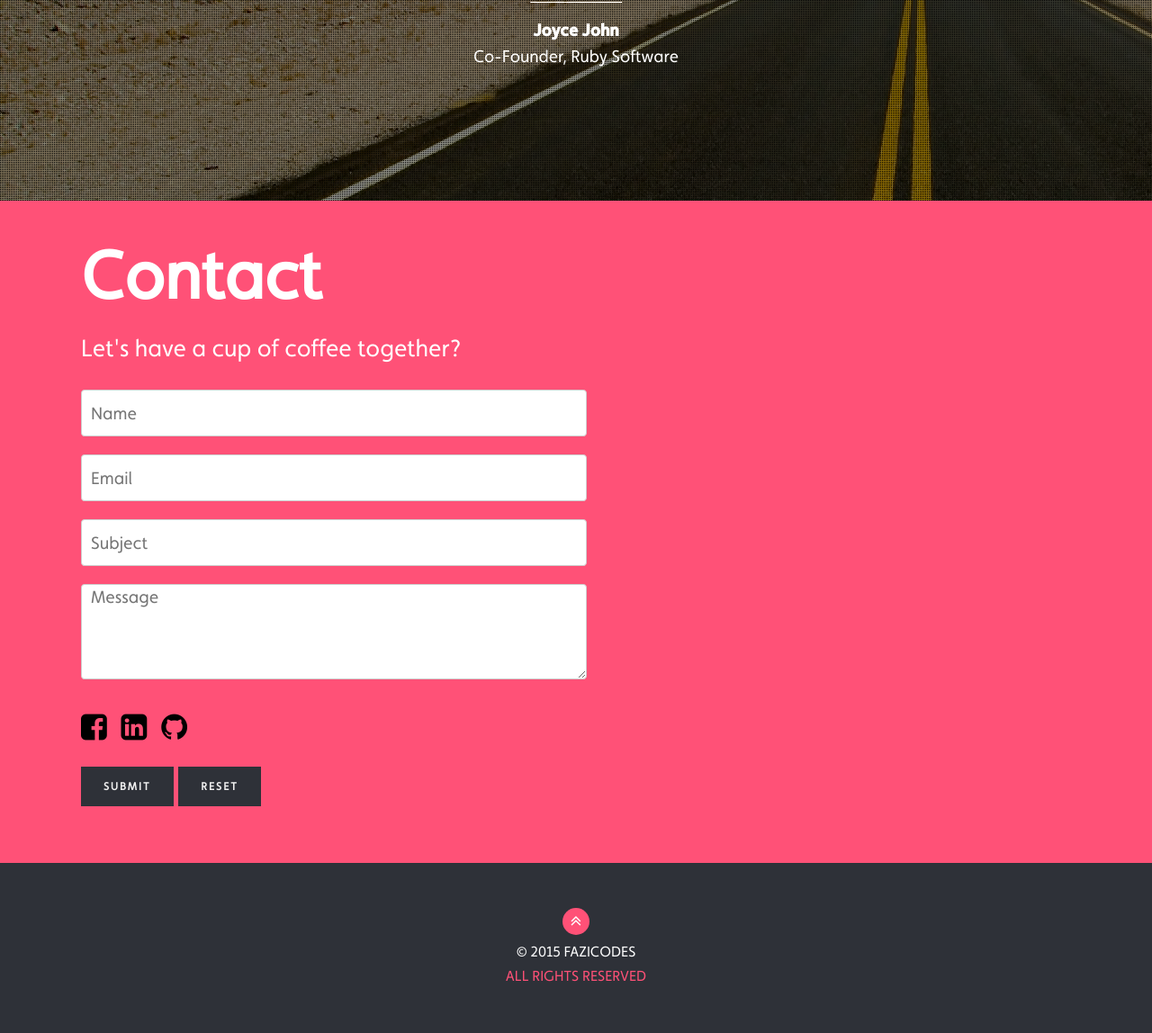
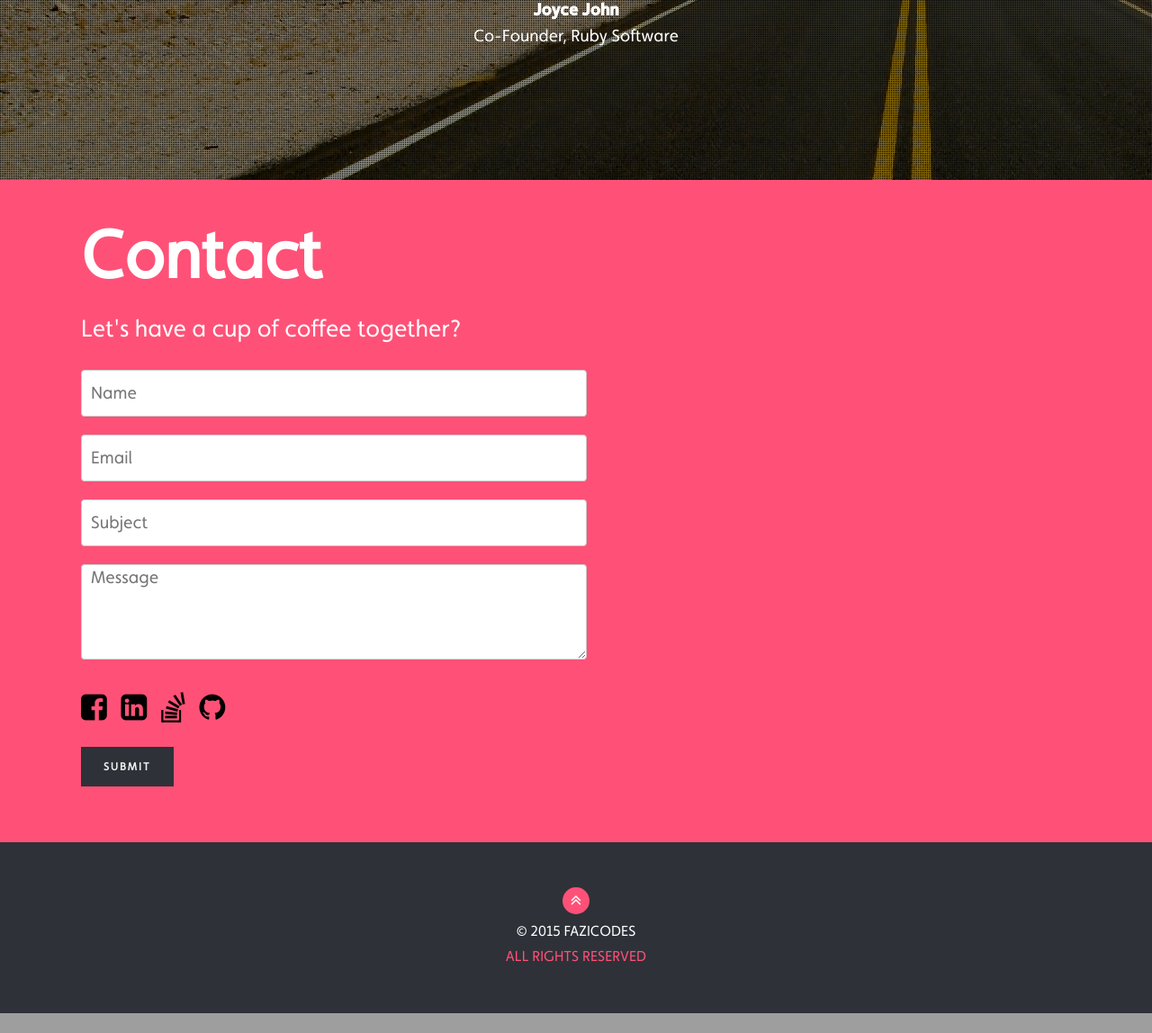
Before and after one commit to fazilabdulkadher/fazicodes, a PHP site: page / in a window 1280 px wide. Shown: the part 3507-4655 px from the top of the page at 90% size. After the commit the page ends 4633 px from the top, so only its background shows below. Run offline with PHP 8.4, Linux system fonts and the light colour scheme.

Commit message:
adding final desktop version

```diff
--- a/css/max-767px.css
+++ b/css/max-767px.css
@@ -1,6 +1,14 @@
 @charset "utf-8";
 /* Style from 767px */
 @media screen and (max-width:767px){
+.validation{
+    right: 10px;
+	top: 6px;
+	}
+.txt-tab-cntr{
+	text-align: center;}
+.txt-tab-cntr .col8{
+	width:100%;}
 .skill > ul{
 	width:260px;
 	margin:auto 0;}
@@ -146,7 +154,7 @@ label[for="nav-trigger"]{
 	background-color:#FFFFFF;}
 	.my-self{
 	background-color:transparent;
-	background: url(../images/good-qlty.png) top center;
+	background: url(../images/FAZIL_col.png) top center;
     z-index: 1!important;
     width: 100%;
     height: 100%;
--- a/css/style.css
+++ b/css/style.css
@@ -1,5 +1,31 @@
 @charset "utf-8";
 /* Styles */
+#smbtbtn{
+	-webkit-transition: all 400ms ease-out;
+		transition: all 400ms ease-out;
+	padding: 15px 25px;
+    background-color: #2E3138;
+    color: #f0f0f0;
+    cursor: pointer;
+    font-size: 12px;
+    letter-spacing: 2px;
+    font-weight: 700;
+    text-transform: uppercase;
+    text-align: center;
+    display: inline-block;
+    overflow: hidden;
+    border-radius: 0px;
+    border: 0px none;}
+#smbtbtn:hover{
+	background-color: rgba(0,0,0,1.00);
+	}
+
+.cont-mgs {
+	font-size: .8em;
+    padding: 20px 0;
+    margin-top: -50px;
+    margin-bottom: 40px;}
+
 .validation{
 	background-color:rgba(223,18,22,1.00);
 	padding:10px;
@@ -16,6 +42,12 @@
 
 .hide{
 	display:none;}
+.sucs-msg{
+	background-color:rgba(65,204,9,1.00);
+	display:block;
+	}
+input[type="text"]{
+	color:rgba(0,0,0,1.00);}
 .v-emal{
 	 right: -272px;
 	 top: 79px;}
@@ -138,6 +170,8 @@ border-radius: 4px;
 	display:none;}
 .pie-cht-cont{
 	padding:0 0 3em 0;}
+.show{
+	display:block!important;}
 
 /* Navigation Menu - Background */
 @-moz-keyframes bounce {
--- a/index.php
+++ b/index.php
@@ -11,6 +11,9 @@
     <link href="css/global.css" rel="stylesheet">
 	<link href="css/style.css" rel="stylesheet">
     <link href="css/animations.css" rel="stylesheet">
+    <link href="css/max-367px.css" rel="stylesheet">
+    <link href="css/max-767px.css" rel="stylesheet">
+    <link href="css/max-1200px.css" rel="stylesheet">
     <!--[if lte IE 9]><link href='css/animations-ie-fix.css' rel='stylesheet'><![endif]-->
 	<link href="css/font-awesome.css" rel="stylesheet"><!--
     <link rel="stylesheet" media="(max-width: 767px)" href="css/max-767px.css">-->
@@ -48,9 +51,12 @@
     </ul>
   </nav>
   </header>
-  <div class="text-center me animatedParent animateOnce" data-sequence="500">
-<h1 class="uppercase bold animated growIn slower go" data-id="1">Hello I’m <span class="captls base-color">Fazil </span></h1>
-<h4 class="animated bounceInRight slower go" data-id="2">Design & Build Beautiful Web & App Experiences</h4>
+  <div class="text-center me animatedParent animateOnce animateOnce" data-sequence="500">
+<h1 class=" strok uppercase bold animated growIn slower go" data-id="1">Hello I’m <span class="captls base-color">Fazil </span></h1>
+<div class="mob-prof">
+
+</div>
+<h4 class="strok animated bounceInRight slower go" data-id="2">Design & Build Beautiful Web & App Experiences</h4>
 <a href="#contact"  class="button uppercase animated bounceInLeft slower go" data-id="3">Hire me </a>
 <div class="arrow bounce" action="#mywork">
 </div>
@@ -60,7 +66,7 @@
 </div>
 <div class="my-work text-center" id="mywork">
 <div class="container">
-<div class="animatedParent">
+<div class="animatedParent animateOnce animateOnce">
 <h1 class="animated bounceInRight delay-250">work</h1>
 <label class="my-work-l gray my-role gray animated bounceInRight delay-500">Dreaming in RGB, CMYK or Pantone color is completely normal.</label>
 <ul class="inlile-list work-list animated bounceInRight delay-750">
@@ -71,7 +77,7 @@
 <li><a href="javascript:void(0)" class="showwire">Wireframing</a></li>
 </ul>
 </div>
-<div class="col col12 prt-ston">
+<div class="col col12 prt-ston mrg-mb-itm">
 	<div class="col3 portfolio-cont-item mob">
     	<div class="port-body">
         	<img src="images/port-f-1.png">
@@ -125,7 +131,7 @@
 </div>
 <!--Second row of my works-->
 <div id="show-secnd-row">
-<div class="col col12 prt-ston">
+<div class="col col12 prt-ston mrg-mb-itm">
 	<div class="col3 portfolio-cont-item wire">
     	<div class="port-body">
         	<img src="images/youmitter-mob.png">
@@ -179,16 +185,16 @@
 </div>
 </div>
 </div>
-<div class="actions animatedParent">
+<div class="actions animatedParent animateOnce">
 <a href="javascript:void(0)" class="button uppercase repeat animated pulse slow show-more">view my all works </a>
 
 </div>
 </div>
 <div class="about prof-bg" id="about">
 <div class="container">
-<div class="col col12 col-push">
-<div class="col6 animatedParent">
-<h2 class="animated bounceInRight delay-250">about me</h2>
+<div class="col col12 col-push mrg-tab txt-tab-cntr">
+<div class="col8 animatedParent animateOnce">
+<h2 class="animated bounceInRight delay-750">about me</h2>
 <label class="my-role gray animated bounceInRight delay-500">I'm a UX/UI Designer and Front End Developer from Kerala, India.</label>
 <p class="top-mrg-10 gray animated bounceInUp">I enjoy turning complex problems into simple, beautiful and intuitive interface designs. When I'm not coding or pushing pixels, you'll find me in the gym or on the court shooting hoops.</p>
 <!--<span class="bold">I'm a self-taught interaction & user interface designer based in Berlin,</span> firmly believing that user experience is about the ideas and process, not the artifacts. That's why I've been taking on various design and product development roles in my career to be able to understand all the ins and outs of the process and help you and your developers deliver the product that your users will love.
@@ -200,34 +206,34 @@ I work for your users and your customers. Let me show you how.-->
 <li><a href="https://www.facebook.com/fazil.abdulkadher" target="_blank"><i class="fa fa-facebook-square"></i></a></li>
 <li><a href="https://www.linkedin.com/profile/view?id=AAMAAAuki_8BN0nXnJne3qmeshgUafgkGRsQmEY&trk=hp-identity-name" target="_blank"><i class="fa fa-linkedin-square"></i></a></li><!--
 <li><a href="javascript:void(0)"><i class="fa fa-whatsapp"></i></a></li>
-<li><a href="javascript:void(0)"><i class="fa fa-behance"></i></a></li>
-<li><a href="javascript:void(0)"><i class="fa fa-pinterest"></i></a></li>-->
+<li><a href="javascript:void(0)"><i class="fa fa-behance"></i></a></li>-->
+<li><a href="http://stackoverflow.com/users/4510678/fazil-abdulkhadar?tab=profile" target="_blank"><i class="fa fa-stack-overflow"></i></a></li>
 <li><a href="https://github.com/fazilabdulkadher" target="_blank"><i class="fa fa-github"></i></a></li>
 </ul>
 
 <div class="clr-fix"></div>
-<hr class="top-mrg-10 white-bg">
+<hr class="top-mrg-10 white-bg disply-non-mb">
 </div>
-<div class="col col12 pdng-lf-none top-mrg-30">
-<div class="col2 animatedParent">
+<div class="col col12 pdng-lf-none top-mrg-30 pro-list">
+<div class="col2 animatedParent animateOnce">
 <div class="my-photo-thumb animated tada delay-500 text-center">
 <a href="https://www.facebook.com/photo.php?fbid=3137301049094&set=pb.1761924097.-2207520000.1440993805.&type=3&theater"><img src="images/467101_3137301049094_271465834_o.jpg"></a>
 </div>
 </div>
 
-<div class="col2 animatedParent">
+<div class="col2 animatedParent animateOnce">
 <div class="my-photo-thumb animated tada delay-250 text-center">
 <a href="javascript:void(0)"><img src="images/385566-apple-macbook-pro-13-inch-retina-display-2015-angle.jpg"></a>
 </div>
 </div>
 
-<div class="col2 animatedParent">
+<div class="col2 animatedParent animateOnce">
 <div class="my-photo-thumb animated tada delay-500 text-center">
 <a href="https://www.facebook.com/photo.php?fbid=10200921492037181&set=a.1733092944769.52829.1761924097&type=3&theater"><img src="images/sliderbg1.jpg"></a>
 </div>
 </div>
 
-<div class="col2 animatedParent">
+<div class="col2 animatedParent animateOnce">
 <div class="my-photo-thumb animated tada delay-750 text-center">
 <a href="http://image-store.slidesharecdn.com/2cd9e976-b589-400a-9888-6cd9efe16790-large.jpeg"><img src="images/2cd9e976-b589-400a-9888-6cd9efe16790-large.jpeg"></a>
 </div>
@@ -242,7 +248,7 @@ I work for your users and your customers. Let me show you how.-->
 <div class="my-work my-skil">
 	<div class="container">
     <div class="tek-skil">
-<div class="pie-cht-cont animatedParent">
+<div class="pie-cht-cont animatedParent animateOnce">
 <h5 class="skill-h5 animated bounceInRight delay-500">MY TECHNICAL SKILLS</h5>
 <span class="gray sub-h5 animated bounceInRight delay-250">I can say i’m quite good at</span>
 <!--<ul class="inlile-list work-list wr-li2 animated bounceInRight delay-750">
@@ -251,33 +257,37 @@ I work for your users and your customers. Let me show you how.-->
 </ul>-->
 </div>
 <div class="col col12">
-<div class="col4 skill mg-lft-0">
+<div class="col4 skill mg-lft-0 mrg-auto">
 
-    <ul class="animatedParent tools">
+    <ul class="animatedParent animateOnce tools">
 	<li class="animated tada delay-250"><div class="skill-bub ps">Ps</div></li>
     <li class="actv-li animated tada delay-500"><div class="bar"><div class="progress ps-pg">Photoshop<span class="pull-right">80%</span></div></div></li>
     </ul>
 
     <div class="clr-fix"></div>
-    <ul class="animatedParent tools">
+    <ul class="animatedParent animateOnce tools">
 	<li class="animated tada delay-250"><div class="skill-bub dw">Dw</div></li>
     <li class="actv-li animated tada delay-250"><div class="bar"><div class="progress ps-dw">Dreamweaver <span class="pull-right">90%</span></div></div></li>
     </ul>
-       <ul class="animatedParent tools">
+
+    <div class="clr-fix"></div>
+       <ul class="animatedParent animateOnce tools">
 	<li class="animated tada delay-250"><div class="skill-bub cd"></div></li>
     <li class="actv-li animated tada delay-250"><div class="bar"><div class="progress ps-cd">CorelDraw <span class="pull-right">80%</span></div></div></li>
     </ul>
-    <ul class="animatedParent tools">
+
+    <div class="clr-fix"></div>
+    <ul class="animatedParent animateOnce tools">
 	<li class="animated tada delay-250"><div class="skill-bub ai">Ai</div></li>
     <li class="actv-li animated tada delay-250"><div class="bar"><div class="progress ps-il">Illustrator <span class="pull-right">60%</span></div></div></li>
     </ul>
     <div class="clr-fix"></div>
-    <ul class="animatedParent tools">
+    <ul class="animatedParent animateOnce tools">
 	<li class="animated tada delay-250"><div class="skill-bub ux">UX</div></li>
     <li class="actv-li animated tada delay-250"><div class="bar"><div class="progress ux-il">UX Design <span class="pull-right">65%</span></div></div></li>
     </ul>
     <div class="clr-fix"></div>
-    <ul class="animatedParent tools">
+    <ul class="animatedParent animateOnce tools">
 	<li class="animated tada delay-250"><div class="skill-bub git">UI</div></li>
     <li class="actv-li animated tada delay-250"><div class="bar"><div class="progress ps-git">UI Design <span class="pull-right">75%</span></div></div></li>
     </ul>
@@ -285,33 +295,33 @@ I work for your users and your customers. Let me show you how.-->
 <div class="tek-cp col4  mg-lft-0">
 <img src="images/pie-chart.png"/>
 </div>
-<div class="skill pull-right animatedParent">
-    <ul class="animatedParent tools">
+<div class="skill pull-right mob-pull animatedParent animateOnce">
+    <ul class="animatedParent animateOnce tools">
 	<li class="animated tada delay-250"><div class="skill-bub htm">&lt;/&gt;</div></li>
     <li class="actv-li animated tada delay-700"><div class="bar"><div class="progress ps-html">html<span class="pull-right">90%</span></div></div></li>
     </ul>
     <div class="clr-fix"></div>
-    <ul class="animatedParent tools">
+    <ul class="animatedParent animateOnce tools">
 	<li class="animated tada delay-250"><div class="skill-bub css">{ }</div></li>
     <li class="actv-li animated tada delay-250"><div class="bar"><div class="progress ps-css">CSS<span class="pull-right">85%</span></div></div></li>
     </ul>
     <div class="clr-fix"></div>
-    <ul class="animatedParent tools">
+    <ul class="animatedParent animateOnce tools">
 	<li class="animated tada delay-250"><div class="skill-bub js">Js</div></li>
     <li class="actv-li animated tada delay-500"><div class="bar"><div class="progress ps-js">Jquery<span class="pull-right">50%</span></div></div></li>
     </ul>
     <div class="clr-fix"></div>
-    <ul class="animatedParent tools">
+    <ul class="animatedParent animateOnce tools">
 	<li class="animated tada delay-250"><div class="skill-bub git"><i class="fa fa-code-fork"></i></div></li>
     <li class="actv-li animated tada delay-700"><div class="bar"><div class="progress ps-git">Git<span class="pull-right">75%</span></div></div></li>
     </ul>
     <div class="clr-fix"></div>
-    <ul class="animatedParent tools">
+    <ul class="animatedParent animateOnce tools">
 	<li class="animated tada delay-250"><div class="skill-bub wp"></div></li>
     <li class="actv-li animated tada delay-500"><div class="bar"><div class="progress wp-li">Wordpress <span class="pull-right">60%</span></div></div></li>
     </ul>
     <div class="clr-fix"></div>
-    <ul class="animatedParent tools">
+    <ul class="animatedParent animateOnce tools">
 	<li class="animated tada delay-250"><div class="skill-bub lm"></div></li>
     <li class="actv-li animated tada delay-250"><div class="bar"><div class="progress lm-li">Locomotive	 <span class="pull-right">70%</span></div></div></li>
     </ul>
@@ -319,7 +329,7 @@ I work for your users and your customers. Let me show you how.-->
 
 </div>
 <div class="clr-fix"></div>
-<div class="actions animatedParent">
+<div class="actions animatedParent animateOnce">
 <div>Interested in working together?</div>
 <a href="#contact" class="button uppercase shoot repeat animated pulse slow">shoot me an email</a>
 <div class="resum">
@@ -358,28 +368,32 @@ I work for your users and your customers. Let me show you how.-->
     </div>
 
 </div>
-<div class="contact about" id="contact">
-<div class="container animatedParent animateOnce" >
+<div class="contact about mob-pdng-abt png-con" id="contact">
+<div class="hide cont-mgs" id="my-smg">
+<div class="container">
+Your mail has been sent. Thank you.
+</div>
+</div>
+<div class="container animatedParent animateOnce animateOnce" >
 <h2 class="animated bounceInRight ">Contact</h2>
-<label class="my-role animated bounceInRight delay-250" >Let's have a cup of coffee together?</label>
+<label class="pdng-mob my-role animated bounceInRight delay-250" >Let's have a cup of coffee together?</label>
 <div class="col col12 pdng-lf-none">
-<div class="col6 pdng-lf-none animatedParent animateOnce">
+<div class="col6 pdng-lf-none animatedParent animateOnce animateOnce pdng-mob">
 
-<form class="top-mrg-30 animated bounceInRight slower delay-250" >
-<input type="text" placeholder="Name">
-<input type="text" placeholder="Email">
+<form class="top-mrg-30 animated bounceInRight slower delay-250 cont-frm" >
+<input type="text" placeholder="Name" id="nemfld"><div class="hide" id="namval">Please add a name</div>
+<input type="text" placeholder="Email" id="emprnt"><div class="hide" id="emname">Please enter a valid email address</div>
 <input type="text" placeholder="Subject">
-<textarea placeholder="Message" rows="5"></textarea>
+<textarea placeholder="Message" rows="5" id="msg-fld"></textarea><div class="hide" id="msgval">Please add a message</div>
 <ul class="inlile-list top-mrg-10 base-color">
 <li><a href="https://www.facebook.com/fazil.abdulkadher" target="_blank"><i class="fa fa-facebook-square"></i></a></li>
 <li><a href="https://www.linkedin.com/profile/view?id=AAMAAAuki_8BN0nXnJne3qmeshgUafgkGRsQmEY&trk=hp-identity-name" target="_blank"><i class="fa fa-linkedin-square"></i></a></li><!--
 <li><a href="javascript:void(0)"><i class="fa fa-whatsapp"></i></a></li>
-<li><a href="javascript:void(0)"><i class="fa fa-behance"></i></a></li>
-<li><a href="javascript:void(0)"><i class="fa fa-pinterest"></i></a></li>-->
+<li><a href="javascript:void(0)"><i class="fa fa-behance"></i></a></li>-->
+<li><a href="http://stackoverflow.com/users/4510678/fazil-abdulkhadar?tab=profile" target="_blank"><i class="fa fa-stack-overflow"></i></a></li>
 <li><a href="https://github.com/fazilabdulkadher" target="_blank"><i class="fa fa-github"></i></a></li>
 </ul>
-<input type="submit" value="SUBMIT" class="btn">
-<input type="submit" value="Reset" class="btn">
+<a href="javascript:void(0)" class="btn" id="smbtbtn"> Submit</a>
 </form>
 </div>
 </div>
@@ -387,16 +401,16 @@ I work for your users and your customers. Let me show you how.-->
 </div>
 <div class="clr-fix"></div>
 
-</div>
 <footer>
 <div class="container">
 <div class="ft-cont">
 <a href="#me" class="up" ><i class="fa fa-angle-double-up dsly-blc"></i></a>
-<div>© <span id="year"></span> fazicodes </div>
-<div class="base-color">ALL RIGHTS RESERVED</div>
+<div class="cpy-rt">© <span id="year"></span> fazicodes </div>
+<div class="base-color cpy-rt">ALL RIGHTS RESERVED</div>
 </div>
 </div>
 </footer>
+</div>
 </div>
     <!-- jQuery (JavaScript plugins) -->
     <script src="js/jquery.min.js"></script>
```
Also changed, not shown: css/max-1200px.css (added, +48 -0 lines), index.html (+16 -10 lines), js/custom.js (+37 -10 lines), images/caricature_client_24.png (deleted), images/sliderbg2.jpg (deleted), images/sliderbg3.jpg (deleted), images/sliderbg5.jpg (deleted), images/specialized.png, 1 other file.
